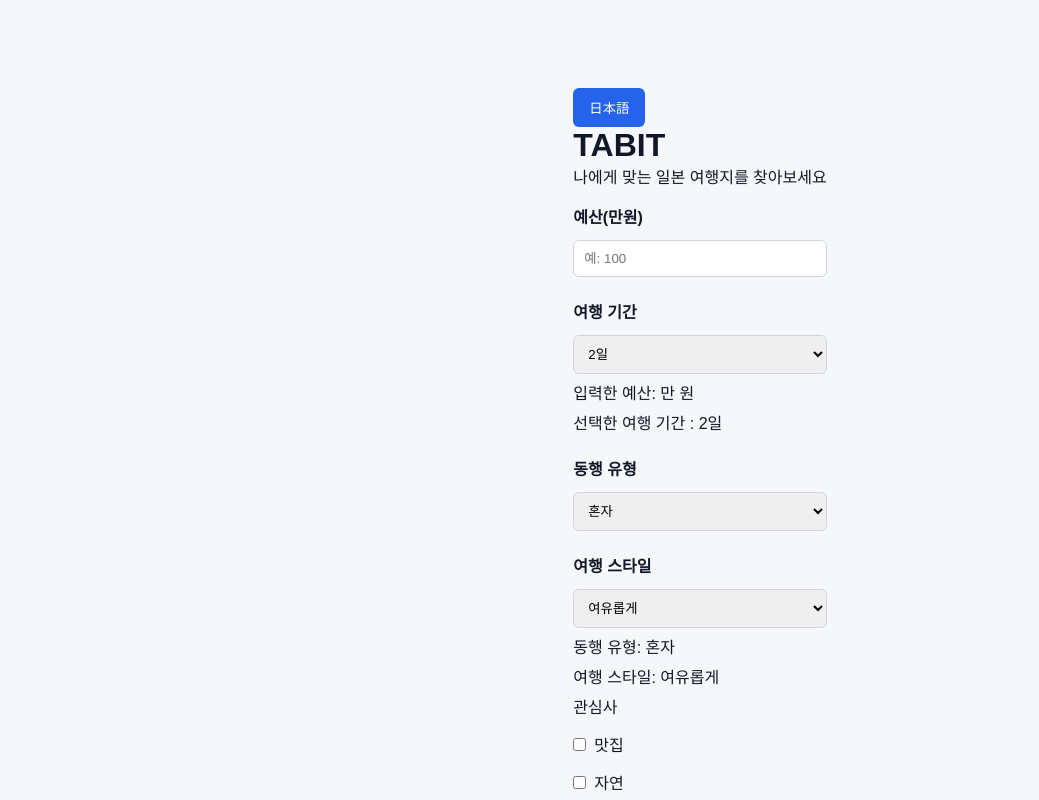
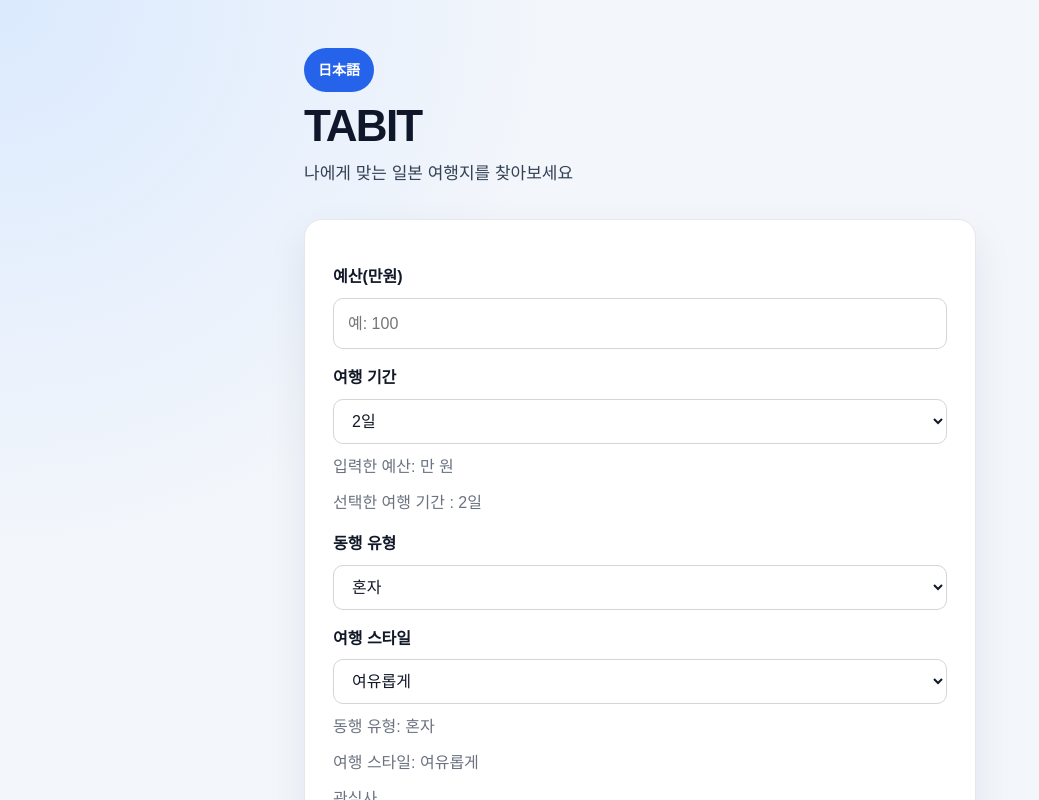
Before and after one commit to KlmY0ngBe0m/TABIT, a Next.js app in the folder frontend/: page / in a window 1280 px wide. Shown: the top 800 px of the page, without its empty margins (0-1039 px from the left). Built offline with nearby package versions, Linux system fonts and the light colour scheme.

Commit message:
UIデザインを改善

```diff
--- a/frontend/src/app/globals.css
+++ b/frontend/src/app/globals.css
@@ -1,135 +1,222 @@
 :root {
-  --background: #ffffff;
-  --foreground: #171717;
+  --background: #f3f6fb;
+  --foreground: #111827;
+  --primary: #2563eb;
+  --primary-dark: #1d4ed8;
+  --card: #ffffff;
+  --border: #d1d5db;
+  --muted: #6b7280;
+  --error-bg: #fee2e2;
+  --error-text: #b91c1c;
 }
-
-@media (prefers-color-scheme: dark) {
-  :root {
-    --background: #0a0a0a;
-    --foreground: #ededed;
-  }
-}
-
-html {
-  height: 100%;
-}
-
-html,
-body {
-  max-width: 100vw;
-  overflow-x: hidden;
-}
-
-body {
-  min-height: 100%;
-  display: flex;
-  flex-direction: column;
-  color: var(--foreground);
-  background: var(--background);
-  font-family: Arial, Helvetica, sans-serif;
-  -webkit-font-smoothing: antialiased;
-  -moz-osx-font-smoothing: grayscale;
-}
-
 * {
   box-sizing: border-box;
   padding: 0;
   margin: 0;
 }
 
-a {
-  color: inherit;
-  text-decoration: none;
-}
-
-@media (prefers-color-scheme: dark) {
-  html {
-    color-scheme: dark;
-  }
+html,
+body {
+  max-width: 100vw;
+  min-height: 100%;
+  overflow-x: hidden;
 }
 
 body {
-  background-color: #f5f7fa;
-  color: #111827;
+  color: var(--foreground);
+  background:
+    radial-gradient(circle at top left, #dbeafe 0, transparent 32%),
+    var(--background);
+  font-family: Arial, Helvetica, sans-serif;
+  line-height: 1.6;
+}
+
+button,
+input,
+select {
+  font: inherit;
 }
 
 main {
-  max-width: 640px;
-  margin: 40px auto;
-  padding: 24px;
-  transform: translateX(60px);
+  width: min(100%, 720px);
+  margin: 0 auto;
+  padding: 48px 24px 72px;
+}
+
+h1 {
+  margin-top: 12px;
+  font-size: 44px;
+  line-height: 1;
+  letter-spacing: -0.04em;
+  color: #0f172a;
+}
+
+main > p {
+  margin-top: 12px;
+  color: #334155;
+  font-size: 17px;
+}
+
+.travel-form {
+  margin-top: 32px;
+  padding: 28px;
+  background-color: var(--card);
+  border: 1px solid #e5e7eb;
+  border-radius:18px;
+  box-shadow: 0 16px 40px rgb(15, 23, 42, 0.08);
 }
 
 label {
   display: block;
   margin-top: 16px;
-  font-weight: 600;
+  font-weight: 700;
 }
 
 input,
 select {
   width: 100%;
-  max-width: 320px;
-  padding: 10px;
-  margin-top: 6px;
-  border: 1px solid #d1d5db;
-  border-radius: 6px;
+  padding: 12px 14px;
+  margin-top: 8px;
+  border: 1px solid var(--border);
+  border-radius: 10px;
+  background-color: #ffffff;
+  color: var(--foreground);
 }
 
-button {
-  display: block;
-  margin-top: 24px;
-  padding: 10px 16px;
-  background-color: #2563eb;
-  color: white;
-  border: none;
-  border-radius: 6px;
-  cursor: pointer;
+input:focus,
+select:focus {
+  outline: 3px solid rgba(37, 99, 235, 0.18);
+  border-color: var(--primary);
 }
 
-button:hover {
-  background-color: #1d4ed8;
-}
-
-.error-message {
-  margin-top: 20px;
-  padding: 12px;
-  background-color: #fee2e2;
-  color: #b91c1c;
-  border-radius: 6px;
-}
-
-.result-card {
-  margin-top: 24px;
-  padding: 20px;
-  background-color: white;
-  border-left: 4px solid #2563eb;
-  border-radius: 8px;
-  line-height: 1.6;
-  box-shadow: 0 4px 12px rgba(15, 23, 42, 0.08);
-}
-
-.result-card h2 {
-  margin-top: 0;
-  color: #2563eb;
+.travel-form p {
+  margin-top: 10px;
+  color:var(--muted);
 }
 
 label:has(input[type="checkbox"]) {
   display: flex;
   align-items: center;
-  gap: 8px;
-  margin-top: 8px;
-  font-weight: 400;
+  gap: 10px;
+  margin-top: 10px;
+  font-weight: 500;
 }
 
+
 input[type="checkbox"] {
-  width: auto;
-  max-width: none;
+  width: 16px;
+  height: 16px;
   margin-top: 0;
+  accent-color: var(--primary);
 }
 
-.travel-form {
-  display: flex;
-  flex-direction: column;
-  gap: 6px;
+button {
+  display: inline-flex;
+  align-items: center;
+  justify-content: center;
+  margin-top: 28px;
+  padding: 12px 18px;
+  min-height: 44px;
+  background-color: var(--primary);
+  color: white;
+  border: none;
+  border-radius: 10px;
+  font-weight: 700;
+  cursor: pointer;
+  transition: backround-color 0.2s ease, transform 0.2s ease;
 }
+
+button:hover {
+  background-color: var(--primary-dark);
+  transform: translateY(-1px);
+}
+
+button:active {
+  transform: translateY(0);
+}
+
+main > button {
+  margin: 0;
+  padding: 9px 14px;
+  border-radius: 999px;
+  font-size: 14px;
+}
+
+.error-message {
+  margin-top: 20px;
+  padding: 14px 16px;
+  background-color: var(--error-bg);
+  color: var(--error-text);
+  border-radius: 10px;
+  font-weight: 600;
+}
+
+.result-card {
+  margin-top: 28px;
+  padding: 28px;
+  background-color: var(--card);
+  border: 1px solid #dbeafe;
+  border-left: 5px solid var(--primary);
+  border-radius: 18px;
+  line-height: 1.7;
+  box-shadow: 0 16px 40px rgba(15, 23, 42, 0.1);
+}
+
+.result-card h2 {
+  margin-bottom: 12px;
+  color: var(--primary);
+  font-size: 26px;
+  line-height: 1.3;
+}
+
+.result-card h3 {
+  margin-top: 18px;
+  margin-bottom: 8px;
+  font-size: 18px;
+}
+
+.result-card u1 {
+  padding-left: 20px;
+}
+
+.result-card li + li {
+  margin-top: 6px;
+}
+
+@media (max-width: 640px) {
+  main {
+    padding: 28px 16px 56px;
+  }
+
+  h1 {
+    font-size: 36px;
+  }
+
+  .travel-form,
+  .result-card {
+    padding: 22px;
+    border-radius: 14px;
+  }
+
+  button {
+    width: 100%;
+  }
+
+  main > button {
+    width:auto;
+  }
+}
+
+.result-section {
+  margin-top: 16px;
+}
+
+.result-section strong {
+  display: block;
+  margin-bottom: 4px;
+  color: #0f172a;
+}
+
+.result-section p {
+  color: #334155;
+}
--- a/frontend/src/app/layout.tsx
+++ b/frontend/src/app/layout.tsx
@@ -13,8 +13,8 @@ const geistMono = Geist_Mono({
 });
 
 export const metadata: Metadata = {
-  title: "Create Next App",
-  description: "Generated by create next app",
+  title: "TABIT - AI Travel Recommendation",
+  description: "AI-powered Japan travel recommendation service",
 };
 
 export default function RootLayout({
--- a/frontend/src/components/RecommendationCard.tsx
+++ b/frontend/src/components/RecommendationCard.tsx
@@ -22,9 +22,16 @@ export default function RecommendationCard({
   return (
     <section className="result-card">
       <h2>{text.recommendedDestination}: {recommendation.recommendedCity}</h2>
-      <p>{text.recommendationReason}: {recommendation.recommendationReason}</p>
-      <p>{text.estimatedBudget}: {recommendation.estimatedBudget}</p>
 
+      <div className="result-setion">
+        <strong>{text.recommendationReason}</strong>
+        <p>{recommendation.recommendationReason}</p>
+      </div>
+
+      <div className="result-section">
+        <strong>{text.estimatedBudget}</strong>
+        <p>{recommendation.estimatedBudget}</p>
+      </div>
       <h3>{text.samplePlan}</h3>
       <ul>
         {recommendation.samplePlan.slice(0, Number(days)).map((plan) => (
```
